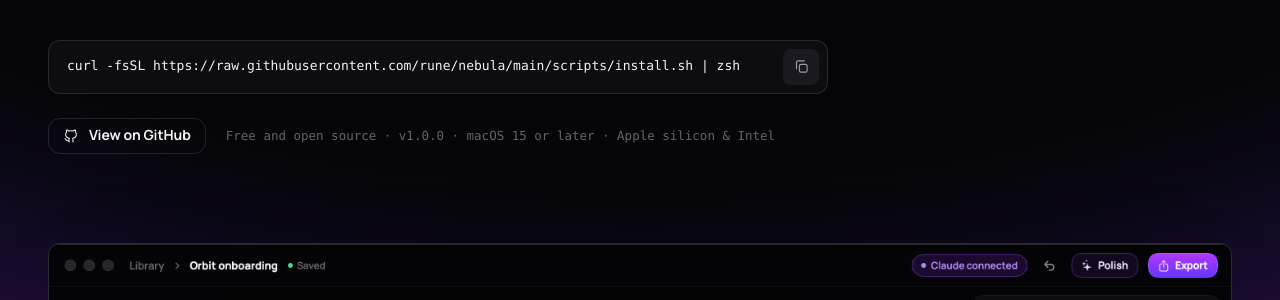
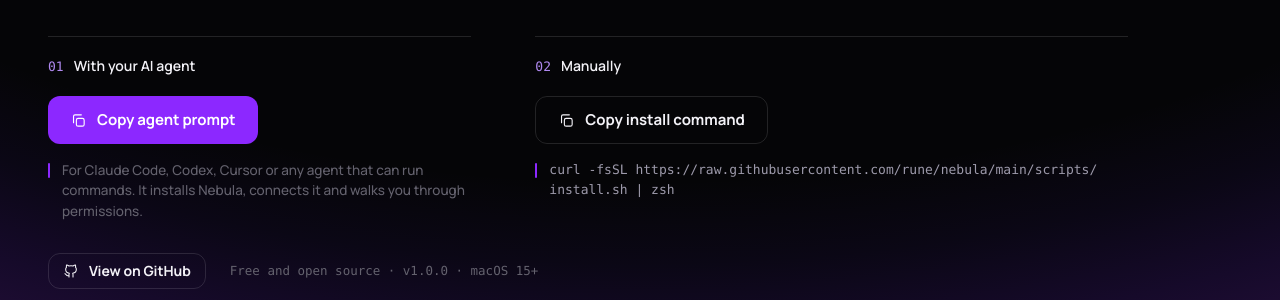
Before and after one commit to rune/nebula, an Astro site in the folder website/: page / in a window 1280 px wide. Shown: the part 472-772 px from the top of the page. Built offline with nearby package versions, Linux system fonts and the light colour scheme; Astro itself is replaced by a stand-in of ours; grey boxes are pictures that could not be loaded.

Commit message:
Offer an AI agent setup prompt next to the install command
The hero and closing section now give two ways in: copy a prompt for a coding agent
(Claude Code, Codex, Cursor), which installs Nebula, connects its MCP server and walks
through permissions, or copy the curl command and install it manually. Both sit in the
site's numbered, hairline-ruled style. The README and spec now describe the curl install
instead of the DMG.

```diff
--- a/website/src/components/Closing.astro
+++ b/website/src/components/Closing.astro
@@ -1,7 +1,7 @@
 ---
-import Command from "./Command.astro";
+import Install from "./Install.astro";
 import Logo from "./Logo.astro";
-import { installCommand, links, site } from "../site";
+import { links, site } from "../site";
 ---
 
 <section class="closing" data-closing>
@@ -11,11 +11,10 @@ import { installCommand, links, site } from "../site";
 			Record something <span class="fill-mark" data-closing-fill>worth watching.</span>
 		</h2>
 		<div class="get" data-reveal>
-			<Command command={installCommand} />
-			<div class="cta">
+			<Install>
 				<a class="button ghost small" href={links.releases} target="_blank" rel="noopener noreferrer">All releases</a>
 				<span class="meta">v{site.version} · {site.requirements}</span>
-			</div>
+			</Install>
 		</div>
 	</div>
 </section>
@@ -60,20 +59,11 @@ import { installCommand, links, site } from "../site";
 	}
 
 	.get {
-		max-width: 780px;
 		margin-top: clamp(36px, 4vw, 52px);
 	}
 
-	.cta {
-		display: flex;
-		flex-wrap: wrap;
-		align-items: center;
-		gap: 12px;
-		margin-top: 24px;
-	}
-
 	.meta {
-		margin-left: 8px;
+		margin-left: 12px;
 		font-family: var(--mono);
 		font-size: 12.5px;
 		color: var(--text-3);
--- a/website/src/components/Command.astro
+++ b/website/src/components/Command.astro
@@ -9,8 +9,8 @@ const { command } = Astro.props;
 ---
 
 <div class="command">
-	<code data-copy-source>{command}</code>
-	<button class="copy" type="button" data-copy aria-label="Copy the command">
+	<code>{command}</code>
+	<button class="copy" type="button" data-copy={command} aria-label="Copy the command">
 		<span class="copy-icon"><Icon name="copy" size={17} /></span>
 		<span class="check-icon"><Icon name="check" size={17} /></span>
 	</button>
--- a/website/src/components/Hero.astro
+++ b/website/src/components/Hero.astro
@@ -1,8 +1,8 @@
 ---
 import { Picture, getImage } from "astro:assets";
 import Icon from "./Icon.astro";
-import Command from "./Command.astro";
-import { installCommand, links, site } from "../site";
+import Install from "./Install.astro";
+import { links, site } from "../site";
 import editor from "../assets/shots/editor.png";
 import poster from "../assets/shots/polished-poster.jpg";
 
@@ -16,11 +16,10 @@ const posterImage = await getImage({ src: poster, width: 1600, format: "webp" })
 			<span class="line rest" data-hero-line>Nebula records your Mac, then zooms in, cuts the pauses and smooths the cursor for you.</span>
 		</h1>
 		<div class="get" id="install" data-hero-in>
-			<Command command={installCommand} />
-			<div class="cta">
+			<Install>
 				<a class="button ghost small" href={links.github} target="_blank" rel="noopener noreferrer"><Icon name="github" size={16} />View on GitHub</a>
-				<span class="meta">Free and open source · v{site.version} · {site.requirements}</span>
-			</div>
+				<span class="meta">Free and open source · v{site.version} · macOS 15+</span>
+			</Install>
 		</div>
 	</div>
 
@@ -75,21 +74,12 @@ const posterImage = await getImage({ src: poster, width: 1600, format: "webp" })
 	}
 
 	.get {
-		max-width: 780px;
-		margin-top: clamp(36px, 4vw, 52px);
+		margin-top: clamp(32px, 4vw, 48px);
 		scroll-margin-top: 120px;
 	}
 
-	.cta {
-		display: flex;
-		flex-wrap: wrap;
-		align-items: center;
-		gap: 12px;
-		margin-top: 24px;
-	}
-
 	.meta {
-		margin-left: 8px;
+		margin-left: 12px;
 		font-family: var(--mono);
 		font-size: 12.5px;
 		color: var(--text-3);
--- a/website/src/components/Icon.astro
+++ b/website/src/components/Icon.astro
@@ -1,13 +1,12 @@
 ---
 /** Small line icons (1.6 stroke), drawn to match SF Symbols' weight. */
 interface Props {
-	name: "download" | "github" | "arrow" | "copy" | "check" | "sparkles" | "scissors" | "zoom" | "gauge" | "eye" | "text" | "captions" | "wave" | "export" | "command" | "display" | "window" | "area" | "mic" | "lock" | "plus";
+	name: "github" | "arrow" | "copy" | "check" | "sparkles" | "scissors" | "zoom" | "gauge" | "eye" | "text" | "captions" | "wave" | "export" | "command" | "display" | "window" | "area" | "mic" | "lock" | "plus";
 	size?: number;
 	class?: string;
 }
 const { name, size = 18, class: className } = Astro.props;
 const paths: Record<Props["name"], string> = {
-	download: '<path d="M12 4v11"/><path d="m7 10 5 5 5-5"/><path d="M5 20h14"/>',
 	github:
 		'<path d="M9 19c-4.3 1.4-4.3-2.5-6-3m12 5v-3.5c0-1 .1-1.4-.5-2 2.8-.3 5.5-1.4 5.5-6a4.6 4.6 0 0 0-1.3-3.2 4.2 4.2 0 0 0-.1-3.2s-1.1-.3-3.5 1.3a12.3 12.3 0 0 0-6.2 0C6.5 2.8 5.4 3.1 5.4 3.1a4.2 4.2 0 0 0-.1 3.2A4.6 4.6 0 0 0 4 9.5c0 4.6 2.7 5.7 5.5 6-.6.6-.6 1.2-.5 2V21"/>',
 	arrow: '<path d="M5 12h14"/><path d="m13 6 6 6-6 6"/>',
--- /dev/null
+++ b/website/src/components/Install.astro
@@ -0,0 +1,115 @@
+---
+import Icon from "./Icon.astro";
+import { installCommand, setupPrompt } from "../site";
+
+const ways = [
+	{ number: "01", name: "With your AI agent", label: "Copy agent prompt", text: setupPrompt, primary: true },
+	{ number: "02", name: "Manually", label: "Copy install command", text: installCommand, primary: false },
+];
+---
+
+<div class="ways">
+	{ways.map((way) => (
+		<div class="way">
+			<p class="name"><span class="number">{way.number}</span>{way.name}</p>
+			<button class:list={["button", way.primary ? "primary" : "ghost", "copy"]} type="button" data-copy={way.text}>
+				<span class="label copy-label"><Icon name="copy" size={17} />{way.label}</span>
+				<span class="label done-label"><Icon name="check" size={17} />Copied</span>
+			</button>
+			{way.primary ? (
+				<p class="caption">For Claude Code, Codex, Cursor or any agent that can run commands. It installs Nebula, connects it and walks you through permissions.</p>
+			) : (
+				<p class="caption command"><code>{installCommand.split(/(?<=\/)/).map((part) => <>{part}<wbr /></>)}</code></p>
+			)}
+		</div>
+	))}
+</div>
+<div class="more"><slot /></div>
+
+<style>
+	.ways {
+		display: grid;
+		grid-template-columns: minmax(0, 5fr) minmax(0, 7fr);
+		gap: 32px 64px;
+		max-width: 1080px;
+	}
+
+	.way {
+		padding-top: 18px;
+		border-top: 1px solid var(--line-strong);
+	}
+
+	.name {
+		display: flex;
+		align-items: baseline;
+		gap: 10px;
+		margin-bottom: 18px;
+		font-size: 14px;
+		font-weight: 600;
+	}
+
+	.number {
+		font-family: var(--mono);
+		font-size: 13px;
+		font-weight: 400;
+		color: var(--lavender);
+	}
+
+	.copy {
+		display: inline-grid;
+		border: 0;
+		cursor: pointer;
+	}
+
+	.copy.ghost {
+		border: 1px solid var(--line-strong);
+		background: transparent;
+	}
+
+	.copy.ghost:hover {
+		background: var(--surface-2);
+	}
+
+	.label {
+		grid-area: 1 / 1;
+		display: flex;
+		align-items: center;
+		justify-content: center;
+		gap: 10px;
+		transition: opacity 0.2s;
+	}
+
+	.done-label,
+	.copy:global(.copied) .copy-label {
+		opacity: 0;
+	}
+
+	.copy:global(.copied) .done-label {
+		opacity: 1;
+	}
+
+	.caption {
+		margin-top: 16px;
+	}
+
+	.command code {
+		min-width: 0;
+		font-family: var(--mono);
+		font-size: 13px;
+		color: var(--text-2);
+	}
+
+	.more {
+		display: flex;
+		flex-wrap: wrap;
+		align-items: center;
+		gap: 12px;
+		margin-top: 32px;
+	}
+
+	@media (max-width: 860px) {
+		.ways {
+			grid-template-columns: 1fr;
+		}
+	}
+</style>
--- a/website/src/scripts/motion.ts
+++ b/website/src/scripts/motion.ts
@@ -58,9 +58,8 @@ function seeker(video: HTMLVideoElement) {
 function setupCopy() {
 	for (const button of $$<HTMLButtonElement>("[data-copy]")) {
 		button.addEventListener("click", async () => {
-			const text = $("[data-copy-source]", button.parentElement!)?.textContent ?? "";
 			try {
-				await navigator.clipboard.writeText(text.trim());
+				await navigator.clipboard.writeText(button.dataset.copy!);
 				button.classList.add("copied");
 				setTimeout(() => button.classList.remove("copied"), 1600);
 			} catch {
--- a/website/src/site.ts
+++ b/website/src/site.ts
@@ -23,3 +23,13 @@ export const links = {
 };
 
 export const installCommand = `curl -fsSL https://raw.githubusercontent.com/${site.repo}/main/scripts/install.sh | zsh`;
+
+/** Pasted into a coding agent (Claude Code, Codex, Cursor…), it sets Nebula up end to end. */
+export const setupPrompt = `Set up Nebula, the open-source screen recorder for macOS (${github}), on my Mac. You may run the commands below; ask me before running anything else.
+
+1. Install Nebula by running: ${installCommand}
+   It downloads the latest release into /Applications and opens it.
+2. Connect Nebula to yourself as an MCP server while Nebula is open. It serves streamable HTTP at http://127.0.0.1:39351/mcp. In Claude Code, run: ${site.mcpCommand}
+   In any other agent, add that URL the way your MCP settings expect.
+3. Walk me through the macOS permissions. Screen Recording is required: when Nebula asks, open System Settings → Privacy & Security → Screen & System Audio Recording and turn Nebula on. Microphone is optional, for voiceover. Accessibility is optional and lets Polish see clicks and text fields.
+4. Check that the Nebula MCP server responds, then tell me I'm ready and that ⌥⌘↩ starts a recording.`;
```
Also changed, not shown: docs/SPEC.md (+1 -1 lines), README.md.
